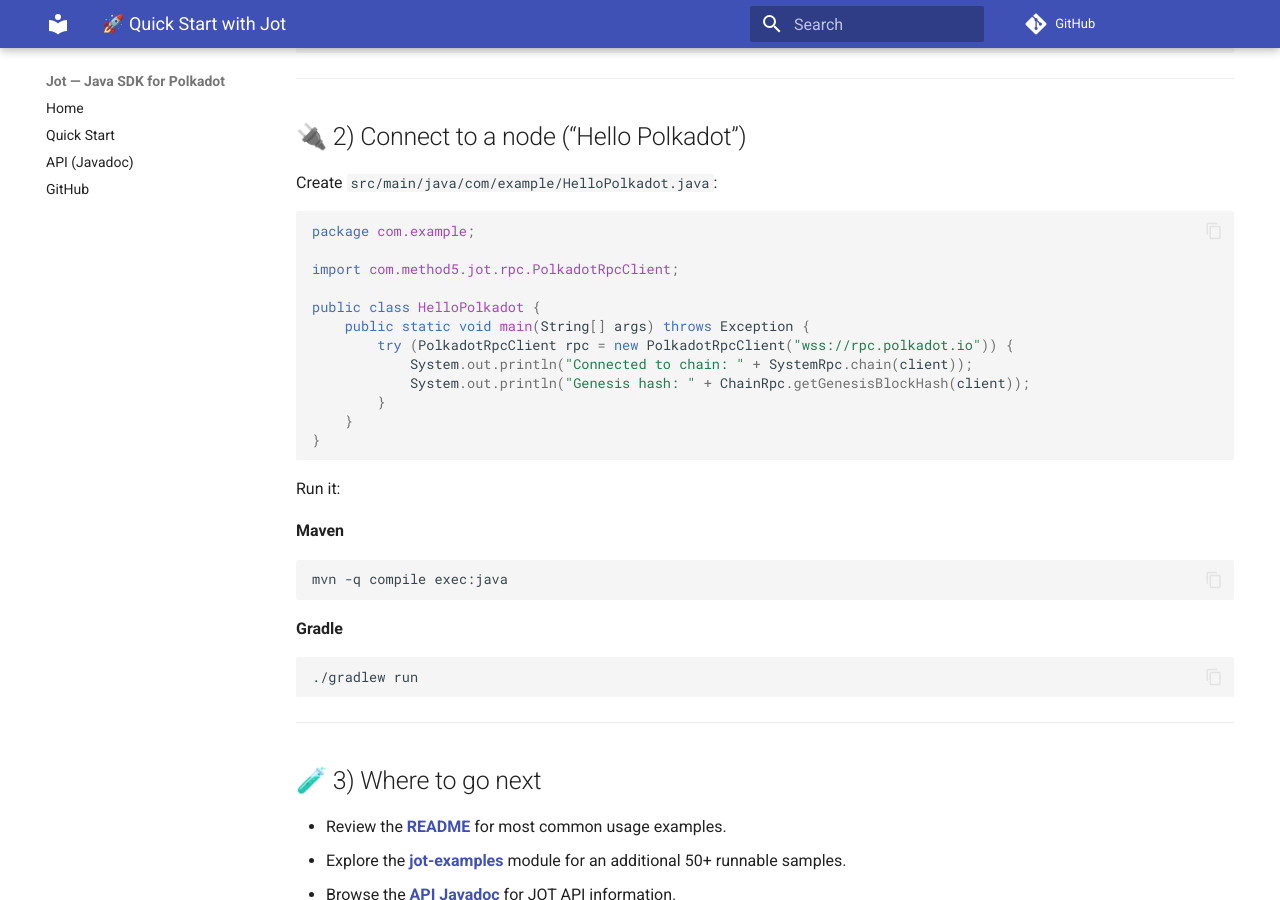
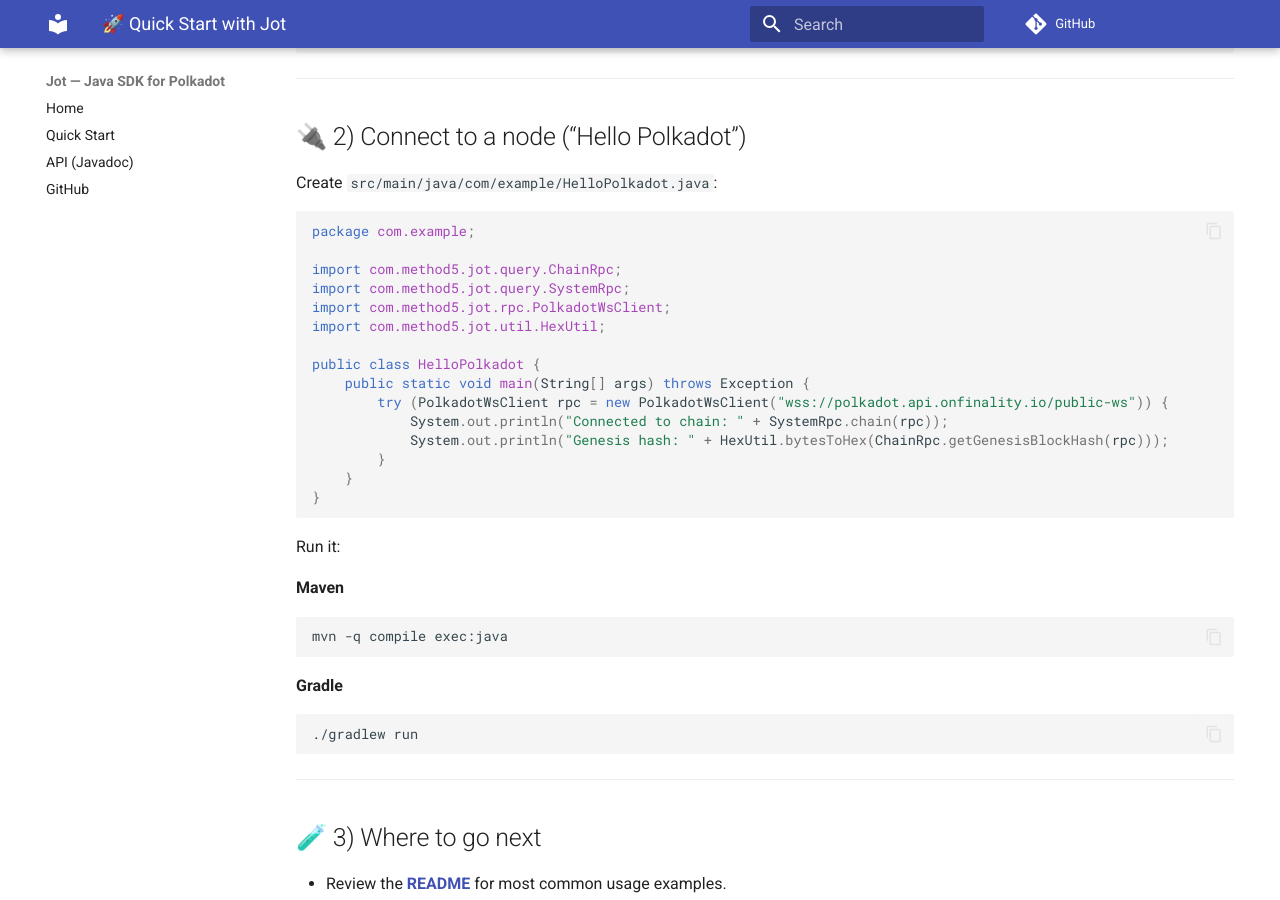
Before and after one commit to methodfive/jot, an MkDocs documentation site: the page built from docs/quickstart.md, in a window 1280 px wide and 900 px high, scrolled down 1664 px. Built offline with MkDocs 1.6.1 and Material for MkDocs 9.7.7, drawn with Linux system fonts in a browser that asks for light colours; comment, search, counter and statistics services are not loaded.

Commit message:
fix: correct example in quickstart guide

````diff
--- a/docs/quickstart.md
+++ b/docs/quickstart.md
@@ -82,13 +82,16 @@
 ```java
 package com.example;
 
-import com.method5.jot.rpc.PolkadotRpcClient;
+import com.method5.jot.query.ChainRpc;
+import com.method5.jot.query.SystemRpc;
+import com.method5.jot.rpc.PolkadotWsClient;
+import com.method5.jot.util.HexUtil;
 
 public class HelloPolkadot {
     public static void main(String[] args) throws Exception {
-        try (PolkadotRpcClient rpc = new PolkadotRpcClient("wss://rpc.polkadot.io")) {
-            System.out.println("Connected to chain: " + SystemRpc.chain(client));
-            System.out.println("Genesis hash: " + ChainRpc.getGenesisBlockHash(client));
+        try (PolkadotWsClient rpc = new PolkadotWsClient("wss://polkadot.api.onfinality.io/public-ws")) {
+            System.out.println("Connected to chain: " + SystemRpc.chain(rpc));
+            System.out.println("Genesis hash: " + HexUtil.bytesToHex(ChainRpc.getGenesisBlockHash(rpc)));
         }
     }
 }
````
